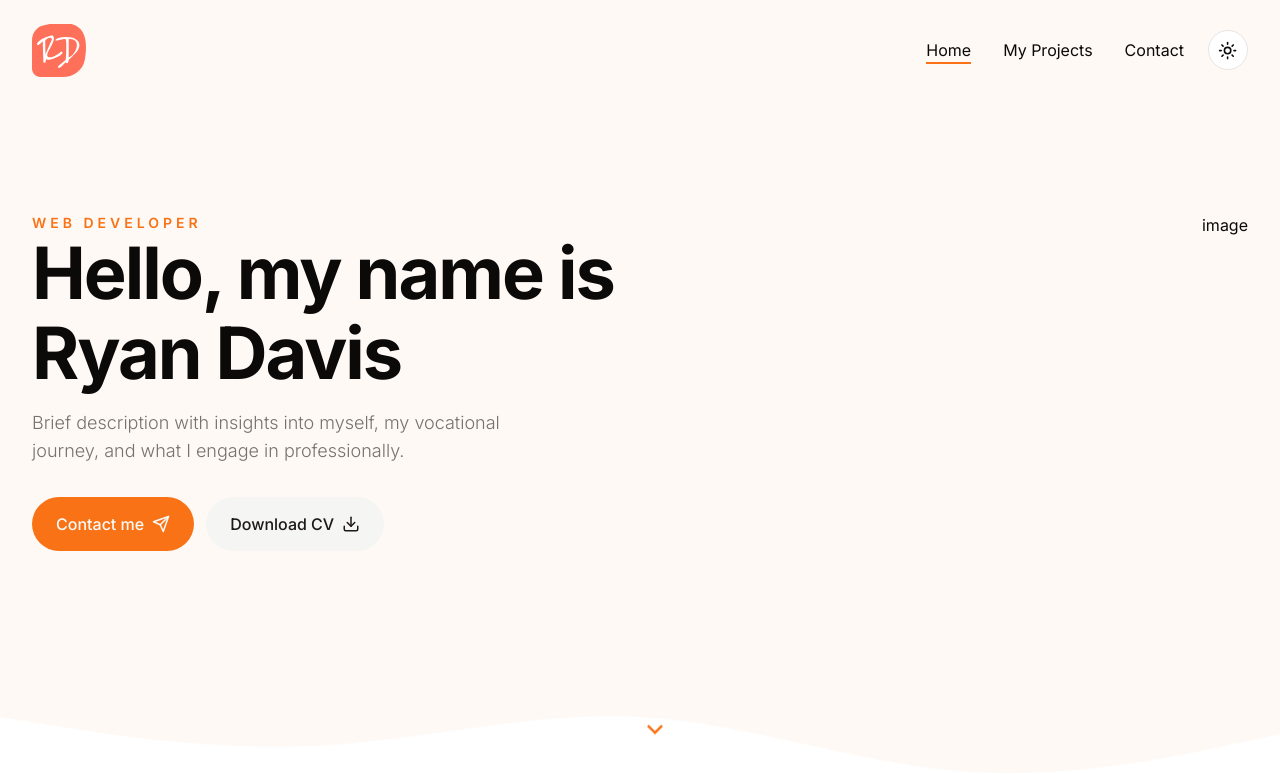
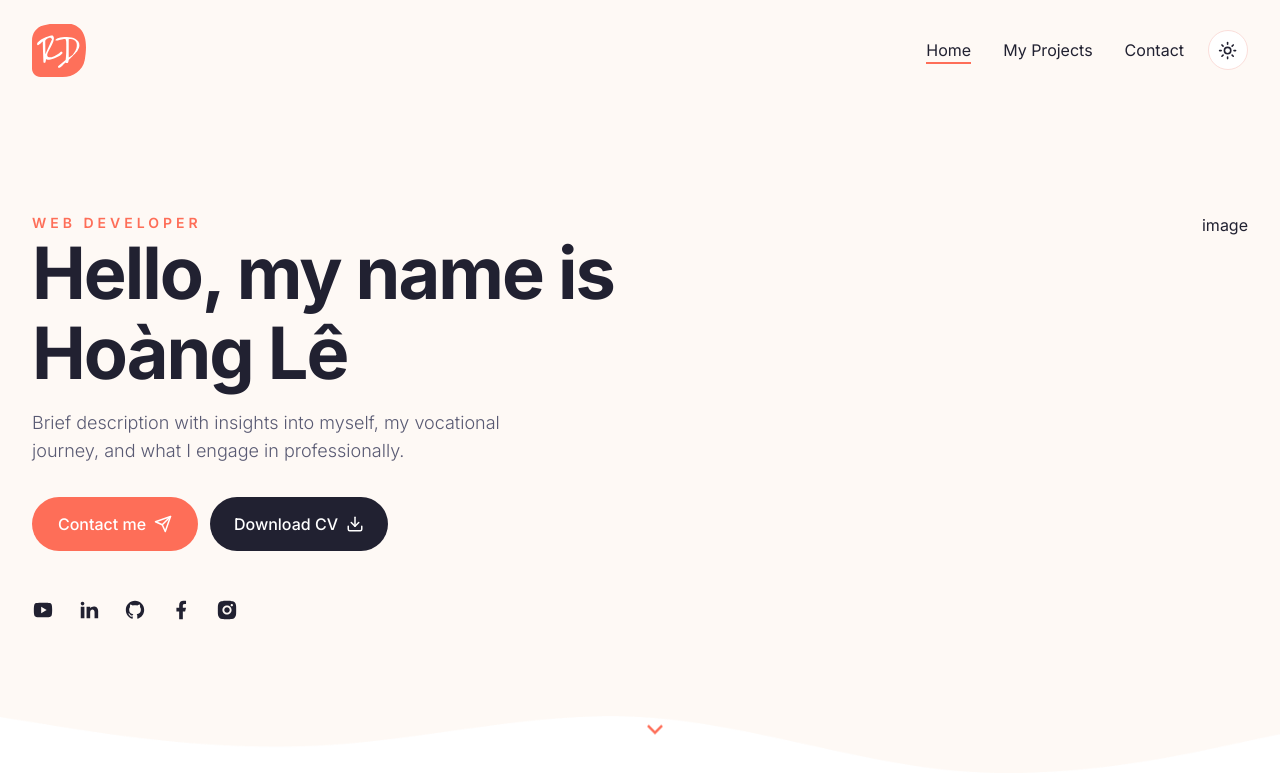
Before and after one commit to hoang051195/portfolio-bittersweet, a Next.js app: page / in a window 1280 px wide. Shown: the top 774 px of the page. Built offline with nearby package versions, Linux system fonts and the light colour scheme.

Commit message:
implement socials section

```diff
--- a/app/globals.css
+++ b/app/globals.css
@@ -6,47 +6,49 @@
   @layer base {
     :root {
       --background: 0 0% 100%;
-      --foreground: 20 14.3% 4.1%;
+      --foreground: 240 19% 16%;
       --card: 0 0% 100%;
-      --card-foreground: 20 14.3% 4.1%;
+      --card-foreground: 240 19% 16%;
       --popover: 0 0% 100%;
       --popover-foreground: 20 14.3% 4.1%;
-      --primary: 24.6 95% 53.1%;
-      --primary-foreground: 60 9.1% 97.8%;
-      --secondary: 60 4.8% 95.9%;
-      --secondary-foreground: 24 9.8% 10%;
+      --primary: 8 99% 67%;
+      --primary-foreground: 300 0% 100%;
+      --secondary: 240 19% 16%;
+      --secondary-foreground: 300 0% 100%;
+      --tertiary: 27 82% 98%;
       --muted: 60 4.8% 95.9%;
-      --muted-foreground: 25 5.3% 44.7%;
-      --accent: 60 4.8% 95.9%;
+      --muted-foreground: 237 13% 40%;
+      --accent: 237 9% 96%;
       --accent-foreground: 24 9.8% 10%;
       --destructive: 0 84.2% 60.2%;
       --destructive-foreground: 60 9.1% 97.8%;
-      --border: 20 5.9% 90%;
-      --input: 20 5.9% 90%;
-      --ring: 24.6 95% 53.1%;
+      --border: 8 82% 92%;
+      --input: 8 82% 92%;
+      --ring: 9 99% 67%;
       --radius: 0.5rem;
     }
 
     .dark {
-      --background: 20 14.3% 4.1%;
+      --background: 237 22% 20%;
       --foreground: 60 9.1% 97.8%;
-      --card: 20 14.3% 4.1%;
-      --card-foreground: 60 9.1% 97.8%;
+      --card: 240 19% 16%;
+      --card-foreground: 300 0% 100%;
       --popover: 20 14.3% 4.1%;
       --popover-foreground: 60 9.1% 97.8%;
-      --primary: 20.5 90.2% 48.2%;
-      --primary-foreground: 60 9.1% 97.8%;
-      --secondary: 12 6.5% 15.1%;
-      --secondary-foreground: 60 9.1% 97.8%;
+      --primary: 8 99% 67%;
+      --primary-foreground: 300 0% 100%;
+      --secondary: 240 19% 16%;
+      --secondary-foreground: 300 0% 100%;
+      --tertiary: 237 22% 20%;
       --muted: 12 6.5% 15.1%;
-      --muted-foreground: 24 5.4% 63.9%;
-      --accent: 12 6.5% 15.1%;
-      --accent-foreground: 60 9.1% 97.8%;
+      --muted-foreground: 237 13% 63%;
+      --accent: 240 19% 16%;
+      --accent-foreground: 300 0% 100%;
       --destructive: 0 72.2% 50.6%;
       --destructive-foreground: 60 9.1% 97.8%;
-      --border: 12 6.5% 15.1%;
-      --input: 12 6.5% 15.1%;
-      --ring: 20.5 90.2% 48.2%;
+      --border: 237 22% 23%;
+      --input: 237 22% 23%;
+      --ring: 8 99% 67%;
     }
   }
 }
--- a/components/Hero.jsx
+++ b/components/Hero.jsx
@@ -22,7 +22,7 @@
             <div className="text-sm uppercase font-semibold mb04 text-primary tracking-[4px]">
               Web Developer
             </div>
-            <div className="h1 mb-4">Hello, my name is Ryan Davis</div>
+            <div className="h1 mb-4">Hello, my name is Hoàng Lê</div>
             <p className="subtitle max-w-[490px] mx-auto xl:mx-0">
               Brief description with insights into myself, my vocational
               journey, and what I engage in professionally.
@@ -38,6 +38,11 @@
                 Download CV <Download size={18} />
               </Button>
             </div>
+            {/* socials */}
+            <Socials
+              containerStyles="flex gap-x-6 mx-auto xl:mx-0"
+              iconsStyles="text-foreground text-[22px] hover:text-primary transition-all"
+            />
           </div>
           {/* image */}
           <div className="hidden md:flex relative">image</div>
--- a/components/Socials.jsx
+++ b/components/Socials.jsx
@@ -1,4 +1,48 @@
-const Socials = () => {
-  return <div>Socials</div>;
+"use client";
+
+import {
+  RiYoutubeFill,
+  RiLinkedinFill,
+  RiGithubFill,
+  RiFacebookFill,
+  RiInstagramFill,
+} from "react-icons/ri";
+import Link from "next/link";
+
+const icons = [
+  {
+    path: "/",
+    name: <RiYoutubeFill />,
+  },
+  {
+    path: "/",
+    name: <RiLinkedinFill />,
+  },
+  {
+    path: "/",
+    name: <RiGithubFill />,
+  },
+  {
+    path: "/",
+    name: <RiFacebookFill />,
+  },
+  {
+    path: "/",
+    name: <RiInstagramFill />,
+  },
+];
+
+const Socials = ({ containerStyles, iconsStyles }) => {
+  return (
+    <div className={`${containerStyles}`}>
+      {icons.map((icon, index) => {
+        return (
+          <Link href={icon.path} key={index}>
+            <div className={`${iconsStyles}`}>{icon.name}</div>
+          </Link>
+        );
+      })}
+    </div>
+  );
 };
 export default Socials;
--- a/components/ui/button.jsx
+++ b/components/ui/button.jsx
@@ -20,7 +20,7 @@
         link: "text-primary underline-offset-4 hover:underline",
       },
       size: {
-        default: "h-[54px] px-6 py-2",
+        default: "h-[54px] px-6 py-2 min-w-[166px]",
         sm: "h-9 rounded-md px-3",
         lg: "h-11 rounded-md px-8",
         icon: "h-10 w-10",
--- a/tailwind.config.js
+++ b/tailwind.config.js
@@ -30,6 +30,9 @@
         secondary: {
           DEFAULT: "hsl(var(--secondary))",
           foreground: "hsl(var(--secondary-foreground))",
+        },
+        tertiary: {
+          DEFAULT: "hsl(var(--tertiary))",
         },
         destructive: {
           DEFAULT: "hsl(var(--destructive))",
```
